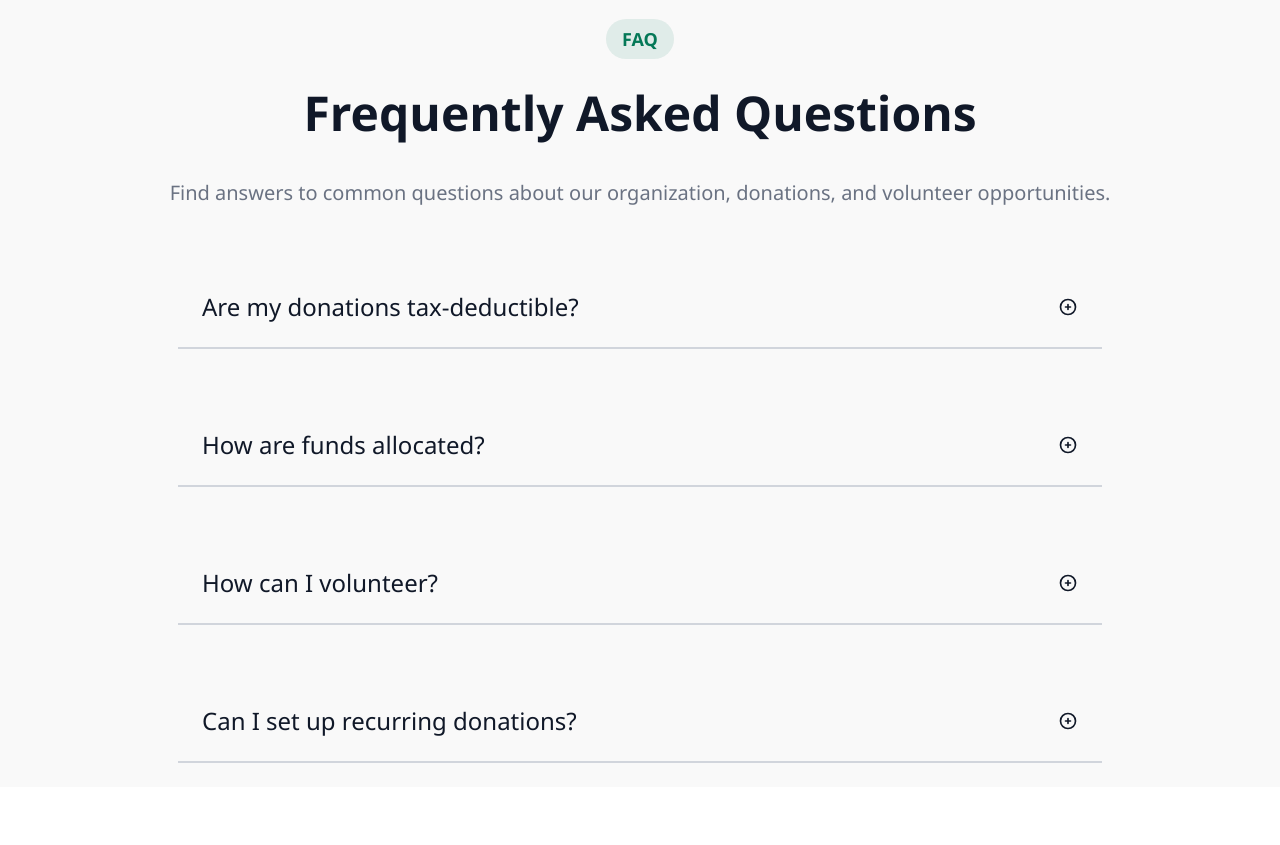
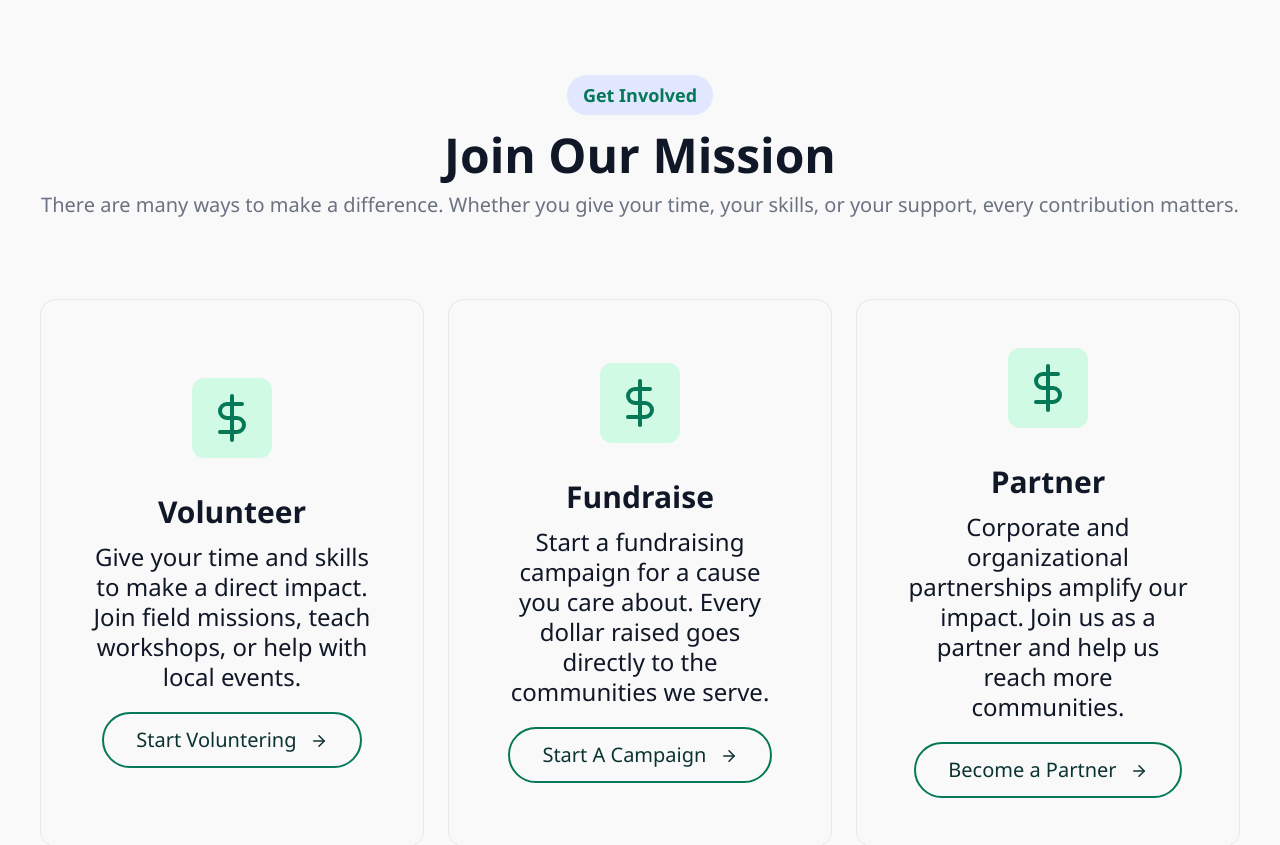
Before and after one commit to Victoryruro/Better-Lives, a React (Vite) app: page / in a window 1280 px wide. Shown: the part 4000-4845 px from the top of the page. Built offline with nearby package versions, Linux system fonts and the light colour scheme.

Commit message:
finished GetInvolved component

```diff
--- /dev/null
+++ b/src/Components/HomepageComponents/GetInvolved.jsx
@@ -0,0 +1,77 @@
+import React from 'react'
+import { FiArrowRight, FiDollarSign } from 'react-icons/fi'
+import { Link } from 'react-router-dom'
+const Data = [
+  {
+    name: 'Volunteer',
+    text:'Give your time and skills to make a direct impact. Join field missions, teach workshops, or help with local events.',
+    icon: FiDollarSign,
+    cta:"Start Voluntering",
+
+  },
+    {
+    name: 'Fundraise',
+    text:'Start a fundraising campaign for a cause you care about. Every dollar raised goes directly to the communities we serve.',
+    icon: FiDollarSign,
+    cta:"Start A Campaign",
+
+  },
+    {
+    name: 'Partner',
+    text:'Corporate and organizational partnerships amplify our impact. Join us as a partner and help us reach more communities.',
+    icon: FiDollarSign,
+    cta:"Become a Partner",
+
+  },
+
+]
+
+const GetInvolved = () => {
+  return (
+    <>
+        <section className='pt-20 pb-20'>
+            <div>
+                <span className="inline-block bg-indigo-100 dark:bg-primary-50! text-primary-50 dark:text-primary-400! text-lg font-semibold px-4 py-1.5 rounded-full mb-4">
+                  Get Involved
+                </span>
+
+                <h2 className="text-4xl md:text-5xl font-extrabold text-gray-900 dark:text-white! mb-3">
+                  Join Our Mission
+                </h2>
+
+                <p className="mt-3 text-gray-500 dark:text-gray-400!  mx-auto text-xl text-wrap">
+                   There are many ways to make a difference. Whether you give your time, your skills, or your support, every contribution matters.
+
+                </p>
+                <div className="mt-10 grid grid-cols-1  lg:grid-cols-3 p-10 gap-6 w-full">
+                {Data.map(({ name,text,cta,  icon: Icon, bg, }) => (
+                    <Link
+
+                    className="group w-full text-center flex flex-col items-center justify-center bg-[#f9f9f9] dark:bg-gray-900! border border-gray-200 dark:border-gray-700! rounded-2xl p-4 md:p-12 hover:shadow-md hover:-translate-y-1 hover:shadow-cyan-100 transition-all duration-200"
+                    >
+
+                    <Icon size={80}  className='p-4 bg-[#d1fae5] text-primary-50 hover:bg-primary-50 hover:text-primary-400 rounded-xl mb-5'/>
+                    <h3 className="mt-4 text-3xl font-bold text-gray-900 dark:text-white! transition-colors">
+                        {name}
+                    </h3>
+                    <h5 className="mt-3 mb-2 text-2xl leading-tight font-light text-gray-900 dark:text-white! group-hover:text-primary-50 dark:group-hover:text-primary-400! transition-colors">
+                        {text}
+                    </h5>
+                    {/* <span className="flex items-center gap-1 mt-5 mb-7 dark:text-white!">
+                            <FiMapPin size={14} />
+                            {location}
+                    </span> */}
+
+                    <p className="mt-3 px-8 text-xl text-[#0b3331] border-2 border-primary-50 dark:bg-[#6ee494]! p-3 rounded-full  hover:bg-primary-50 hover:text-primary-400 dark:hover:text-black ">
+                        {(cta)} <FiArrowRight size={18} className='inline place-content-center ml-2'/>
+                    </p>
+                    </Link>
+                ))}
+                </div>
+            </div>
+        </section>
+    </>
+  )
+}
+
+export default GetInvolved
--- a/src/Pages/Footer.jsx
+++ b/src/Pages/Footer.jsx
@@ -18,7 +18,7 @@ const Footer = () => {
     }
   return (
     <>
-      <footer className="bg-primary-600 mt-28 text-gray-500 py-8  md:paddingLeftRight pt-12">
+      <footer className="bg-primary-600  text-gray-500 py-8  md:paddingLeftRight pt-12">
           <div className="max-w-full mx-auto px-4 sm:px-6 lg:px-8 ">
             <div className="grid grid-cols-1 md:grid-cols-3 lg:grid-cols-4 xl:grid-cols-6 gap-6  md:text-xl sm:text-2xl  font-semibold text-left!">
                   {/* <!-- Footer Left: Logo and Description --> */}
--- a/src/Pages/Home.jsx
+++ b/src/Pages/Home.jsx
@@ -3,14 +3,16 @@ import Faq from '../Components/HomepageComponents/Faq'
 import Program from '../Components/HomepageComponents/Programs'
 import Mission from '../Components/HomepageComponents/Mission'
 import Testimonials from '../Components/HomepageComponents/Testimonial'
+import GetInvolved from '../Components/HomepageComponents/GetInvolved'
 
 const Home = () => {
   return (
     <>
-        <div className='bg-[#f9f9f9] dark:bg-[#0e0e0e] mt-25'>
+        <div className='bg-[#f9f9f9] dark:bg-[#0e0e0e] mt-25 pb-10'>
             <Mission/>
             <Program/>
             <Testimonials/>
+            <GetInvolved/>
             <Faq/>
         </div>
     </>
```
